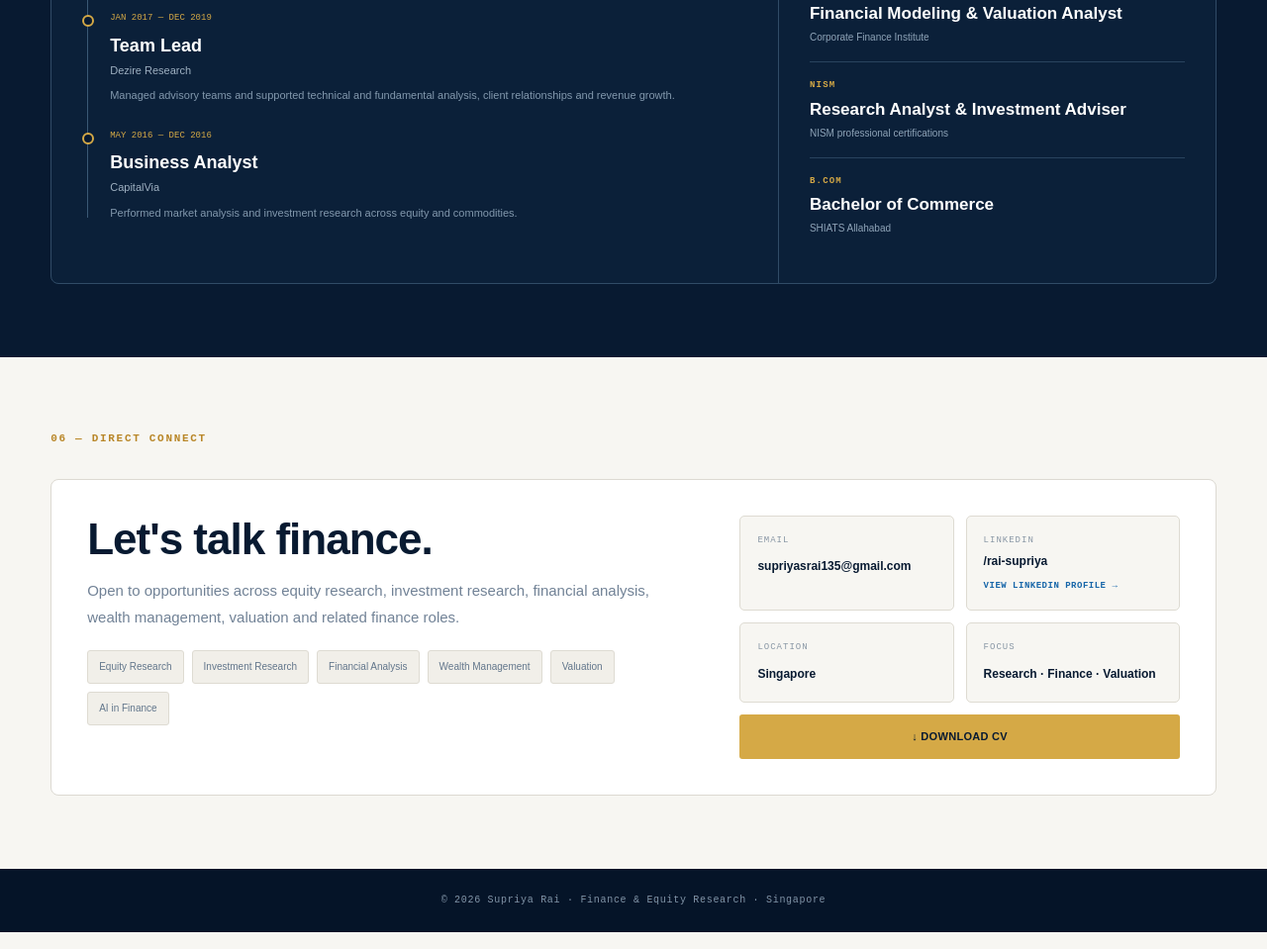
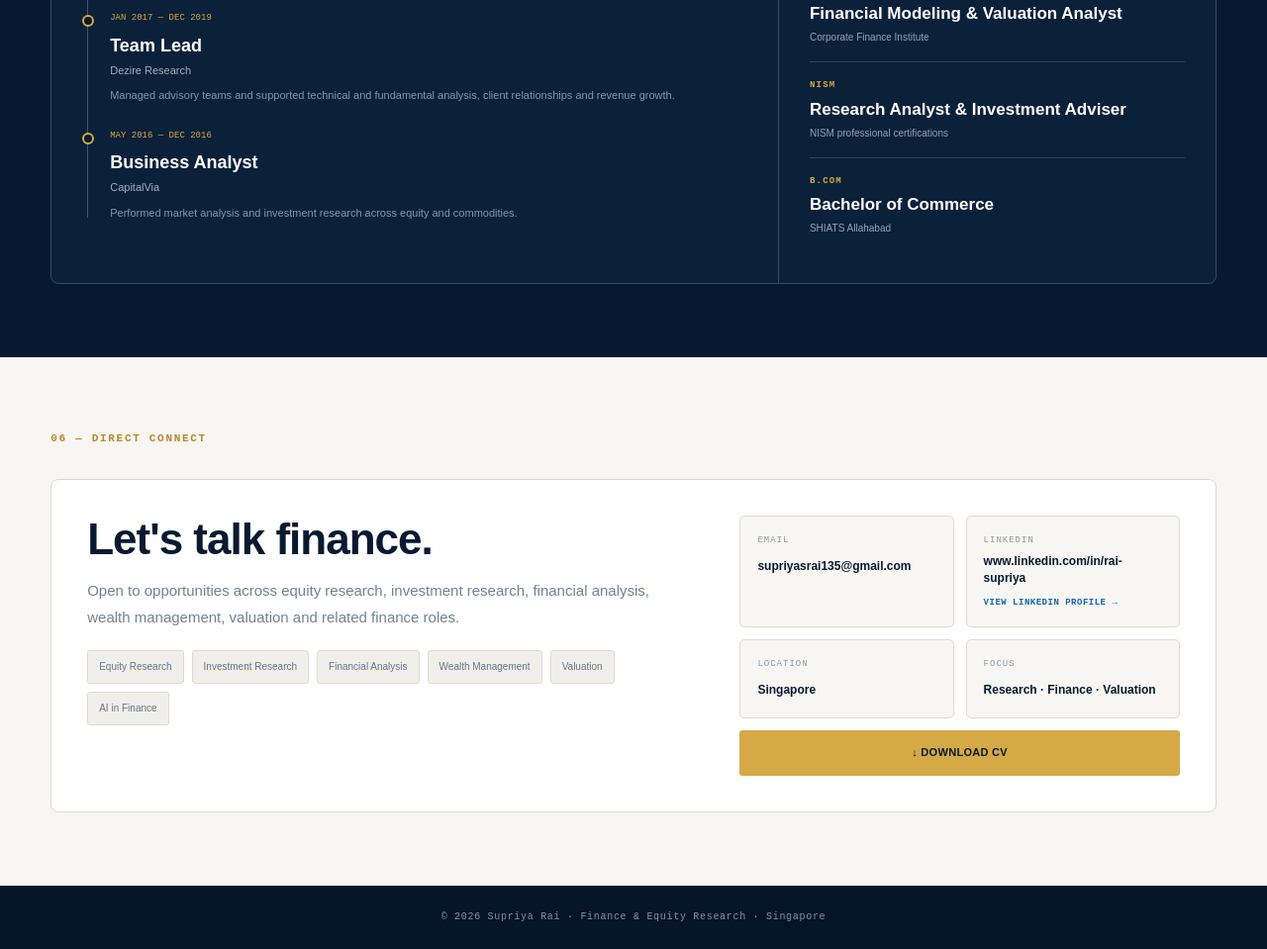
Before and after one commit to supriya-rai-finance/Supriya-rai-finance, a plain HTML site: page index.html in a window 1280 px wide. Shown: the part 4646-5605 px from the top of the page at 99% size. Drawn offline with Linux system fonts and the light colour scheme.

Commit message:
Update index.html

```diff
--- a/index.html
+++ b/index.html
@@ -3819,7 +3819,8 @@ footer {
                     </span>
 
                     <strong>
-                        /rai-supriya
+                        www.linkedin.com/in/rai-supriya
+
                     </strong>
 
                     <small>
```
